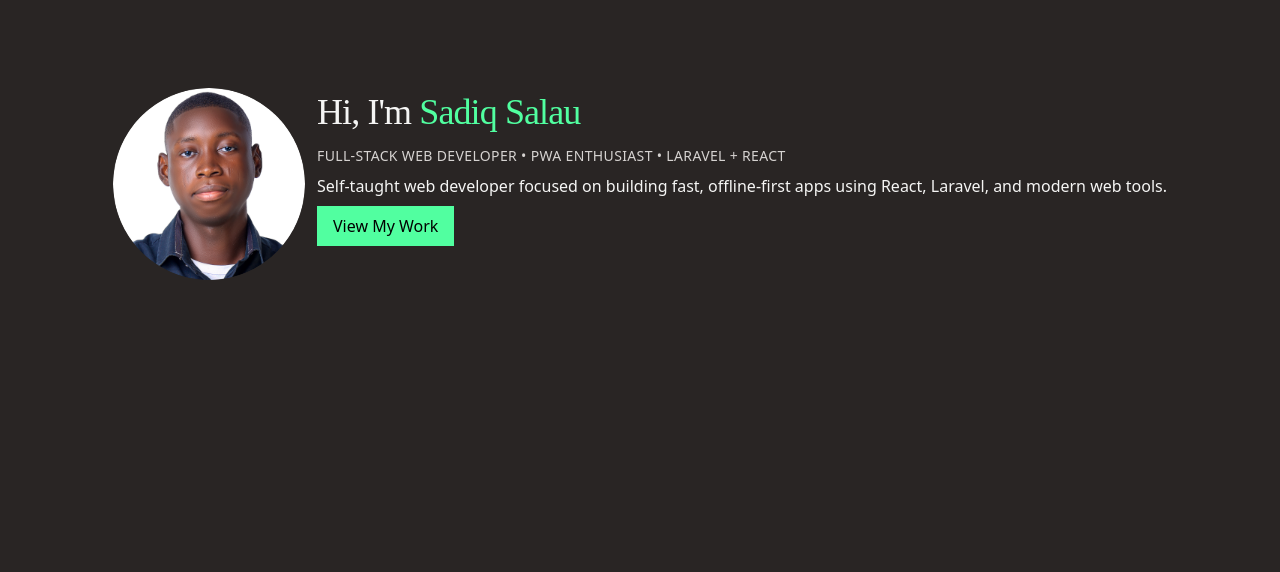
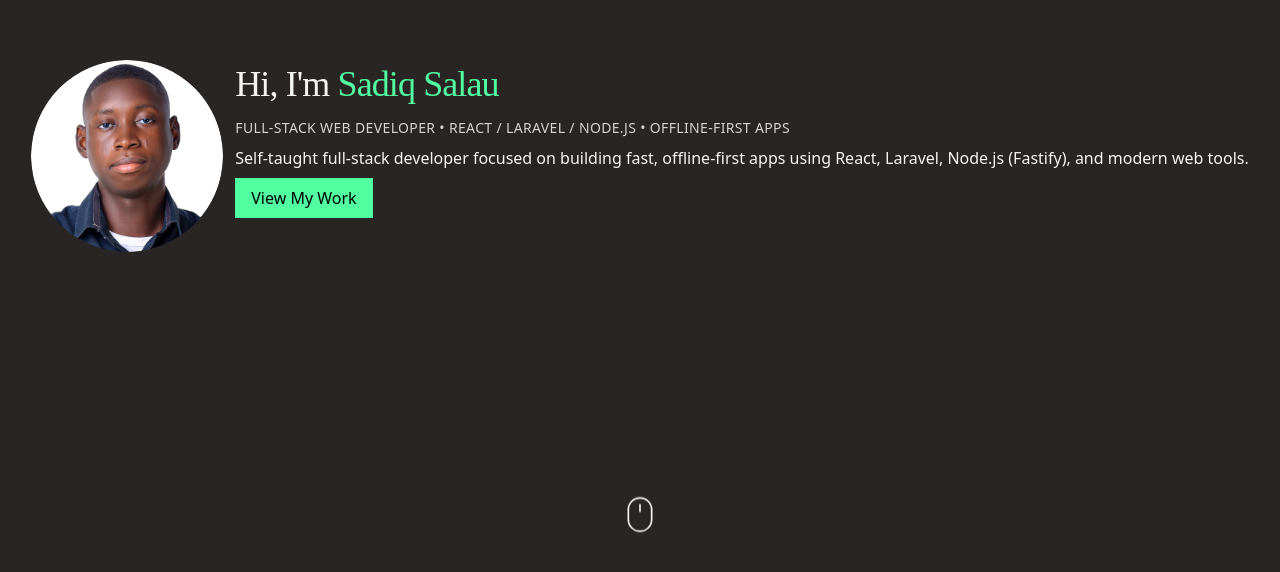
Before and after one commit to sadiqsalau/sadiqsalau-portfolio, a React (Vite) app: page / in a window 1280 px wide. Shown: the part 216-788 px from the top of the page. Built offline with nearby package versions, Linux system fonts and the light colour scheme.

Commit message:
feat: Improved Hero - Updated Tagline and description - Added scroll indicator

```diff
--- a/src/components/Hero.tsx
+++ b/src/components/Hero.tsx
@@ -1,11 +1,12 @@
+import { LucideMouse } from "lucide-react";
+
 import HeroProfilePicture from "../assets/images/hero-profile-picture.png?w=384&h=384&format=webp";
 import { cn } from "../lib/utils";
 
 export default function Hero() {
   return (
-    <div className="min-h-dvh flex flex-col gap-4 p-4">
-      <div className="flex items-center grow">
-        <div className="p-4 mx-auto max-w-7xl">
+    <div className="min-h-dvh flex flex-col gap-4 py-12 px-4">
+      <div className="flex items-center grow mx-auto max-w-7xl">
         <div
           className={cn(
             "flex flex-col",
@@ -29,13 +30,15 @@ export default function Hero() {
 
             {/* Tagline */}
             <p className="text-sm uppercase tracking-wide text-stone-300 max-md:text-center">
-                Full-stack Web Developer • PWA Enthusiast • Laravel + React
+              Full-Stack Web Developer • React / Laravel / Node.js •
+              Offline-First Apps
             </p>
 
             {/* Description */}
             <p className="max-md:text-center">
-                Self-taught web developer focused on building fast,
-                offline-first apps using React, Laravel, and modern web tools.
+              Self-taught full-stack developer focused on building fast,
+              offline-first apps using React, Laravel, Node.js (Fastify), and
+              modern web tools.
             </p>
 
             {/* CTA Button */}
@@ -52,6 +55,8 @@ export default function Hero() {
           </div>
         </div>
       </div>
+      <div className="flex justify-center">
+        <LucideMouse className="animate-bounce size-10" strokeWidth="1" />
       </div>
     </div>
   );
```
Lines whose indentation alone changed are shown as unchanged.
